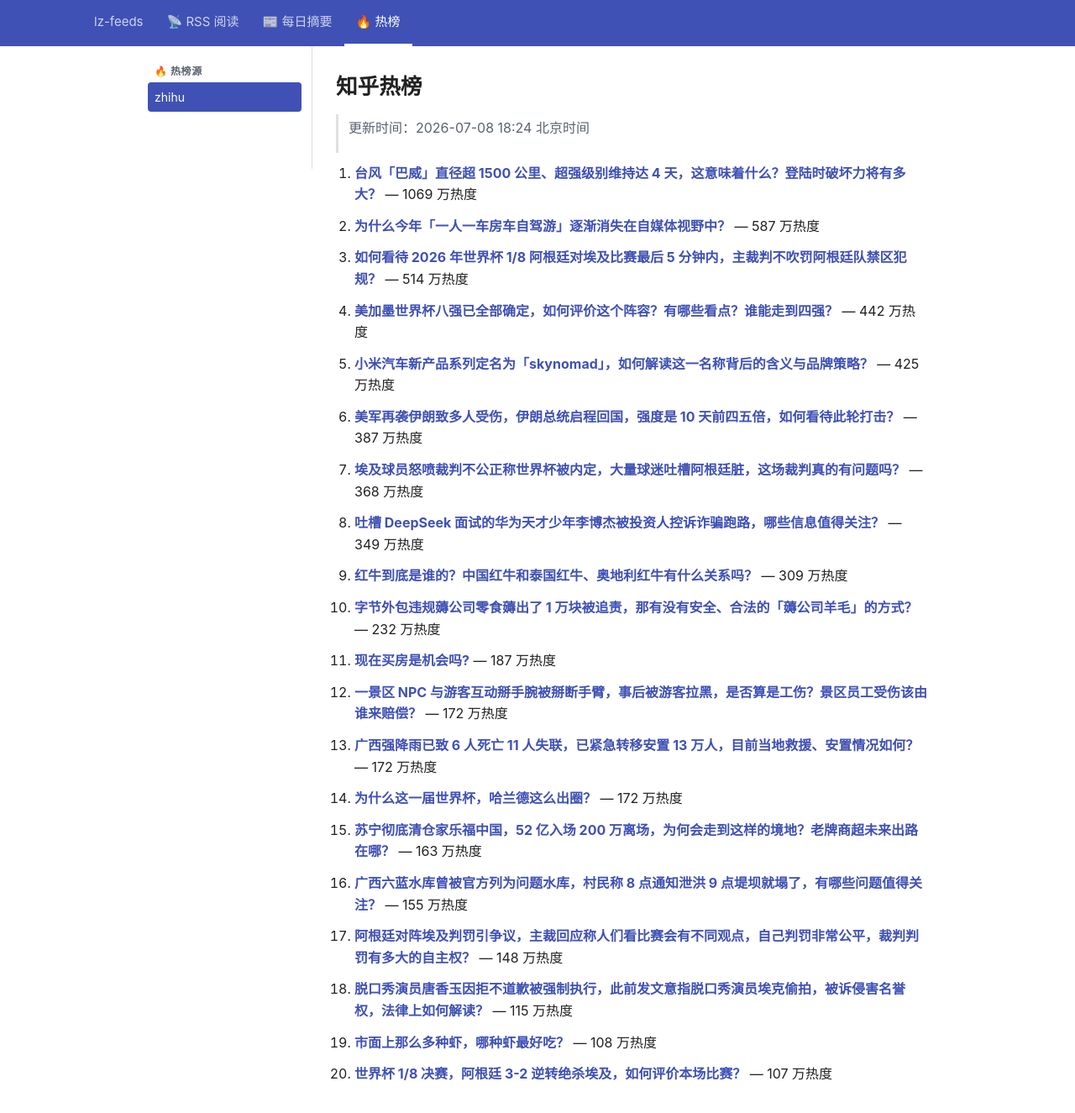
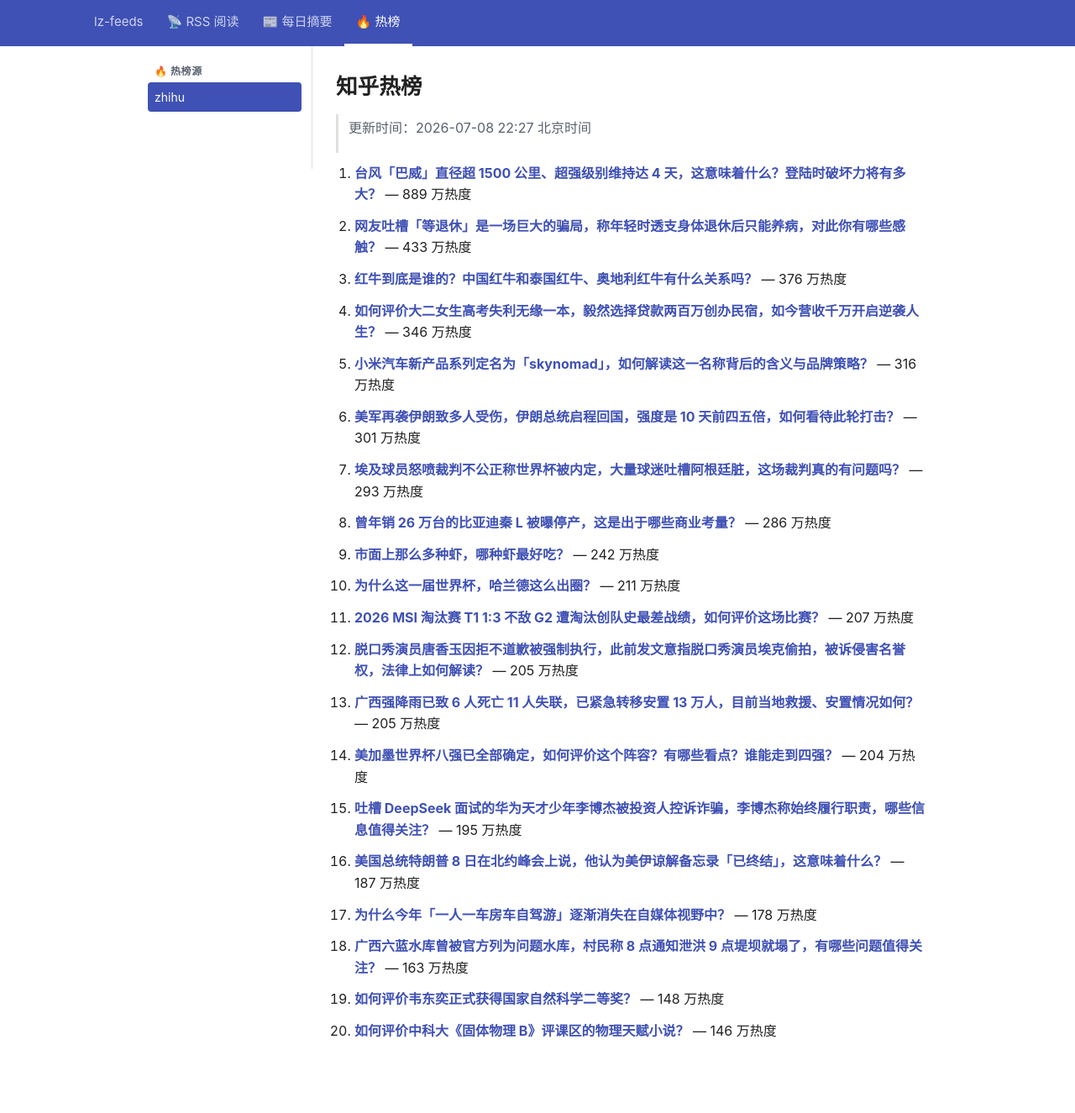
Before and after one commit to lizhang0101/lz-feeds, a Jekyll site: the page built from _hotlist/zhihu.md, in a window 1280 px wide and 1356 px high. Shown: the top 1325 px of the window at 84% size. Built offline with Jekyll 4.4.1, drawn with Linux system fonts in a browser that asks for light colours.

Commit message:
hotlist: 2026-07-08T14:27Z

```diff
--- a/_hotlist/zhihu.md
+++ b/_hotlist/zhihu.md
@@ -1,48 +1,48 @@
 ---
-updated: 2026-07-08 18:24 北京时间
+updated: 2026-07-08 22:27 北京时间
 count: 20
 ---
 
 # 知乎热榜
 
-> 更新时间：2026-07-08 18:24 北京时间
+> 更新时间：2026-07-08 22:27 北京时间
 
-1. **[台风「巴威」直径超 1500 公里、超强级别维持达 4 天，这意味着什么？登陆时破坏力将有多大？](https://www.zhihu.com/question/2057957666412913655)** — 1069 万热度
+1. **[台风「巴威」直径超 1500 公里、超强级别维持达 4 天，这意味着什么？登陆时破坏力将有多大？](https://www.zhihu.com/question/2057957666412913655)** — 889 万热度
 
-2. **[为什么今年「一人一车房车自驾游」逐渐消失在自媒体视野中？](https://www.zhihu.com/question/2054835564273202148)** — 587 万热度
+2. **[网友吐槽「等退休」是一场巨大的骗局，称年轻时透支身体退休后只能养病，对此你有哪些感触？](https://www.zhihu.com/question/2057838508215988928)** — 433 万热度
 
-3. **[如何看待 2026 年世界杯 1/8 阿根廷对埃及比赛最后 5 分钟内，主裁判不吹罚阿根廷队禁区犯规？](https://www.zhihu.com/question/2058011125409699747)** — 514 万热度
+3. **[红牛到底是谁的？中国红牛和泰国红牛、奥地利红牛有什么关系吗？](https://www.zhihu.com/question/24807777)** — 376 万热度
 
-4. **[美加墨世界杯八强已全部确定，如何评价这个阵容？有哪些看点？谁能走到四强？](https://www.zhihu.com/question/2058085754916562458)** — 442 万热度
+4. **[如何评价大二女生高考失利无缘一本，毅然选择贷款两百万创办民宿，如今营收千万开启逆袭人生？](https://www.zhihu.com/question/2057932320250795330)** — 346 万热度
 
-5. **[小米汽车新产品系列定名为「skynomad」，如何解读这一名称背后的含义与品牌策略？](https://www.zhihu.com/question/2058113452170798939)** — 425 万热度
+5. **[小米汽车新产品系列定名为「skynomad」，如何解读这一名称背后的含义与品牌策略？](https://www.zhihu.com/question/2058113452170798939)** — 316 万热度
 
-6. **[美军再袭伊朗致多人受伤，伊朗总统启程回国，强度是 10 天前四五倍，如何看待此轮打击？](https://www.zhihu.com/question/2058125610363401206)** — 387 万热度
+6. **[美军再袭伊朗致多人受伤，伊朗总统启程回国，强度是 10 天前四五倍，如何看待此轮打击？](https://www.zhihu.com/question/2058125610363401206)** — 301 万热度
 
-7. **[埃及球员怒喷裁判不公正称世界杯被内定，大量球迷吐槽阿根廷脏，这场裁判真的有问题吗？](https://www.zhihu.com/question/2058086533609911207)** — 368 万热度
+7. **[埃及球员怒喷裁判不公正称世界杯被内定，大量球迷吐槽阿根廷脏，这场裁判真的有问题吗？](https://www.zhihu.com/question/2058086533609911207)** — 293 万热度
 
-8. **[吐槽 DeepSeek 面试的华为天才少年李博杰被投资人控诉诈骗跑路，哪些信息值得关注？](https://www.zhihu.com/question/2058168270499176758)** — 349 万热度
+8. **[曾年销 26 万台的比亚迪秦 L 被曝停产，这是出于哪些商业考量？](https://www.zhihu.com/question/2057993033182978590)** — 286 万热度
 
-9. **[红牛到底是谁的？中国红牛和泰国红牛、奥地利红牛有什么关系吗？](https://www.zhihu.com/question/24807777)** — 309 万热度
+9. **[市面上那么多种虾，哪种虾最好吃？](https://www.zhihu.com/question/272244963)** — 242 万热度
 
-10. **[字节外包违规薅公司零食薅出了 1 万块被追责，那有没有安全、合法的「薅公司羊毛」的方式？](https://www.zhihu.com/question/2057498157362013490)** — 232 万热度
+10. **[为什么这一届世界杯，哈兰德这么出圈？](https://www.zhihu.com/question/2055605816913293955)** — 211 万热度
 
-11. **[现在买房是机会吗?](https://www.zhihu.com/question/8392077829)** — 187 万热度
+11. **[2026 MSI 淘汰赛 T1 1:3 不敌 G2 遭淘汰创队史最差战绩，如何评价这场比赛？](https://www.zhihu.com/question/2058190419284996351)** — 207 万热度
 
-12. **[一景区 NPC 与游客互动掰手腕被掰断手臂，事后被游客拉黑，是否算是工伤？景区员工受伤该由谁来赔偿？](https://www.zhihu.com/question/2056009958928409565)** — 172 万热度
+12. **[脱口秀演员唐香玉因拒不道歉被强制执行，此前发文意指脱口秀演员埃克偷拍，被诉侵害名誉权，法律上如何解读？](https://www.zhihu.com/question/2057978038147609237)** — 205 万热度
 
-13. **[广西强降雨已致 6 人死亡 11 人失联，已紧急转移安置 13 万人，目前当地救援、安置情况如何？](https://www.zhihu.com/question/2057927755694600518)** — 172 万热度
+13. **[广西强降雨已致 6 人死亡 11 人失联，已紧急转移安置 13 万人，目前当地救援、安置情况如何？](https://www.zhihu.com/question/2057927755694600518)** — 205 万热度
 
-14. **[为什么这一届世界杯，哈兰德这么出圈？](https://www.zhihu.com/question/2055605816913293955)** — 172 万热度
+14. **[美加墨世界杯八强已全部确定，如何评价这个阵容？有哪些看点？谁能走到四强？](https://www.zhihu.com/question/2058085754916562458)** — 204 万热度
 
-15. **[苏宁彻底清仓家乐福中国，52 亿入场 200 万离场，为何会走到这样的境地？老牌商超未来出路在哪？](https://www.zhihu.com/question/2057419047587919541)** — 163 万热度
+15. **[吐槽 DeepSeek 面试的华为天才少年李博杰被投资人控诉诈骗，李博杰称始终履行职责，哪些信息值得关注？](https://www.zhihu.com/question/2058168270499176758)** — 195 万热度
 
-16. **[广西六蓝水库曾被官方列为问题水库，村民称 8 点通知泄洪 9 点堤坝就塌了，有哪些问题值得关注？](https://www.zhihu.com/question/2057813632885286314)** — 155 万热度
+16. **[美国总统特朗普 8 日在北约峰会上说，他认为美伊谅解备忘录「已终结」，这意味着什么？](https://www.zhihu.com/question/2058225620715418670)** — 187 万热度
 
-17. **[阿根廷对阵埃及判罚引争议，主裁回应称人们看比赛会有不同观点，自己判罚非常公平，裁判判罚有多大的自主权？](https://www.zhihu.com/question/2058155587368653889)** — 148 万热度
+17. **[为什么今年「一人一车房车自驾游」逐渐消失在自媒体视野中？](https://www.zhihu.com/question/2054835564273202148)** — 178 万热度
 
-18. **[脱口秀演员唐香玉因拒不道歉被强制执行，此前发文意指脱口秀演员埃克偷拍，被诉侵害名誉权，法律上如何解读？](https://www.zhihu.com/question/2057978038147609237)** — 115 万热度
+18. **[广西六蓝水库曾被官方列为问题水库，村民称 8 点通知泄洪 9 点堤坝就塌了，有哪些问题值得关注？](https://www.zhihu.com/question/2057813632885286314)** — 163 万热度
 
-19. **[市面上那么多种虾，哪种虾最好吃？](https://www.zhihu.com/question/272244963)** — 108 万热度
+19. **[如何评价韦东奕正式获得国家自然科学二等奖？](https://www.zhihu.com/question/2058217368153756272)** — 148 万热度
 
-20. **[世界杯 1/8 决赛，阿根廷 3-2 逆转绝杀埃及，如何评价本场比赛？](https://www.zhihu.com/question/2057777297399321503)** — 107 万热度
+20. **[如何评价中科大《固体物理 B》评课区的物理天赋小说？](https://www.zhihu.com/question/2056976531453432699)** — 146 万热度
```
